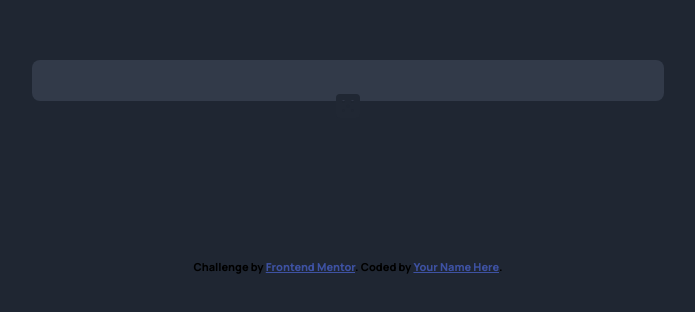
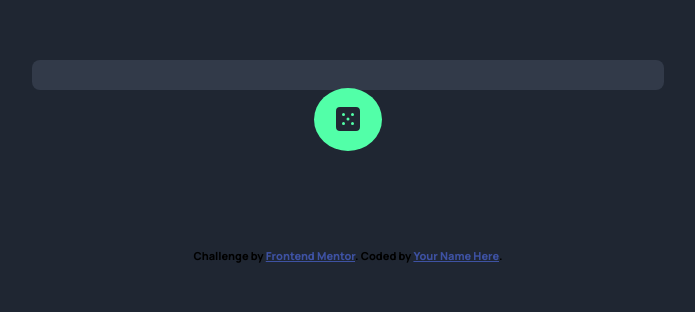
Before and after one commit to caraplana1/AdviceGeneratorApp, a plain HTML site: page index.html in a window 1280 px wide. Shown: the part 106-418 px from the top of the page, without its empty margins (292-987 px from the left). Drawn offline with Linux system fonts and the light colour scheme.

Commit message:
Dice style added

```diff
--- a/style.css
+++ b/style.css
@@ -25,6 +25,17 @@
 	align-items: center;
 }
 
+#advice {
+
+}
+
+#dice {
+	background-color: hsl(150, 100%, 66%);
+	padding: 2% 3.5%;
+	border-radius: 100%;
+	margin-bottom: -6%;
+}
+
 /*Mobile Screen*/
 @media (max-width: 600px) {
 
```
